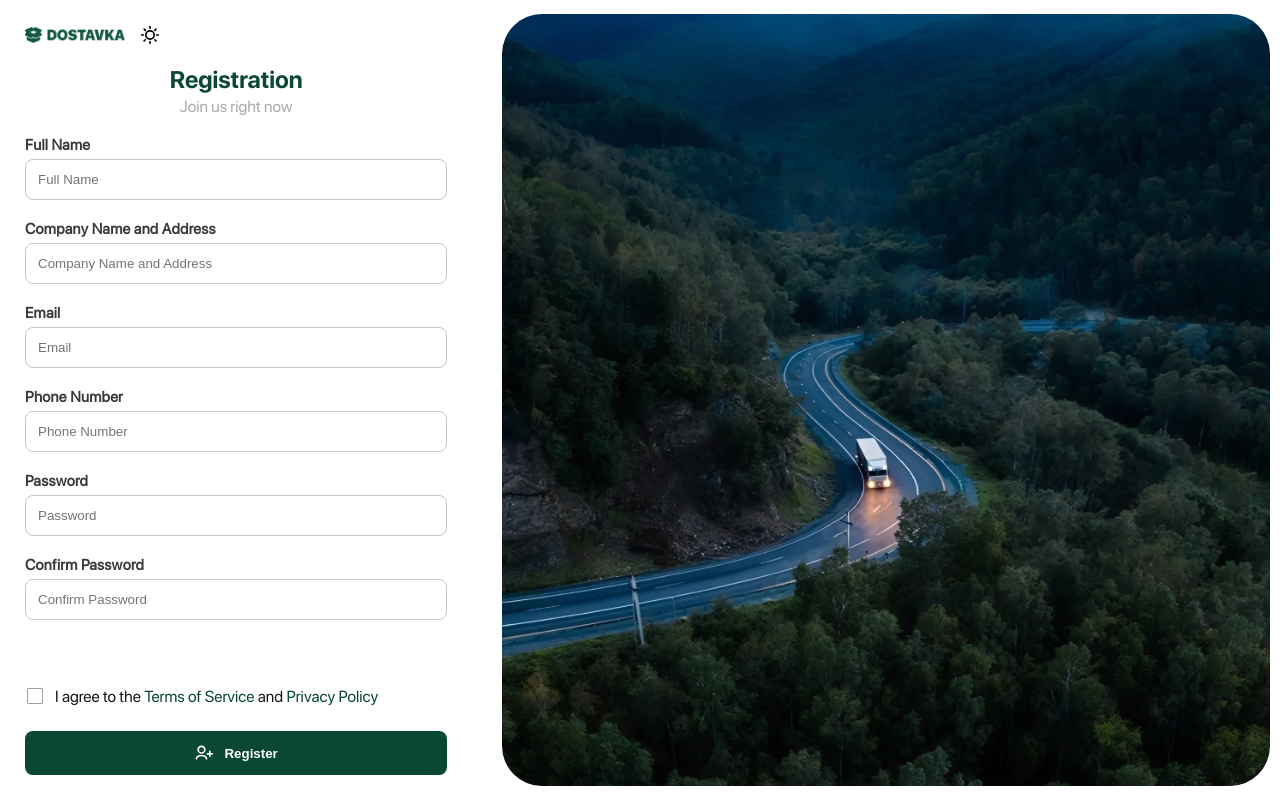
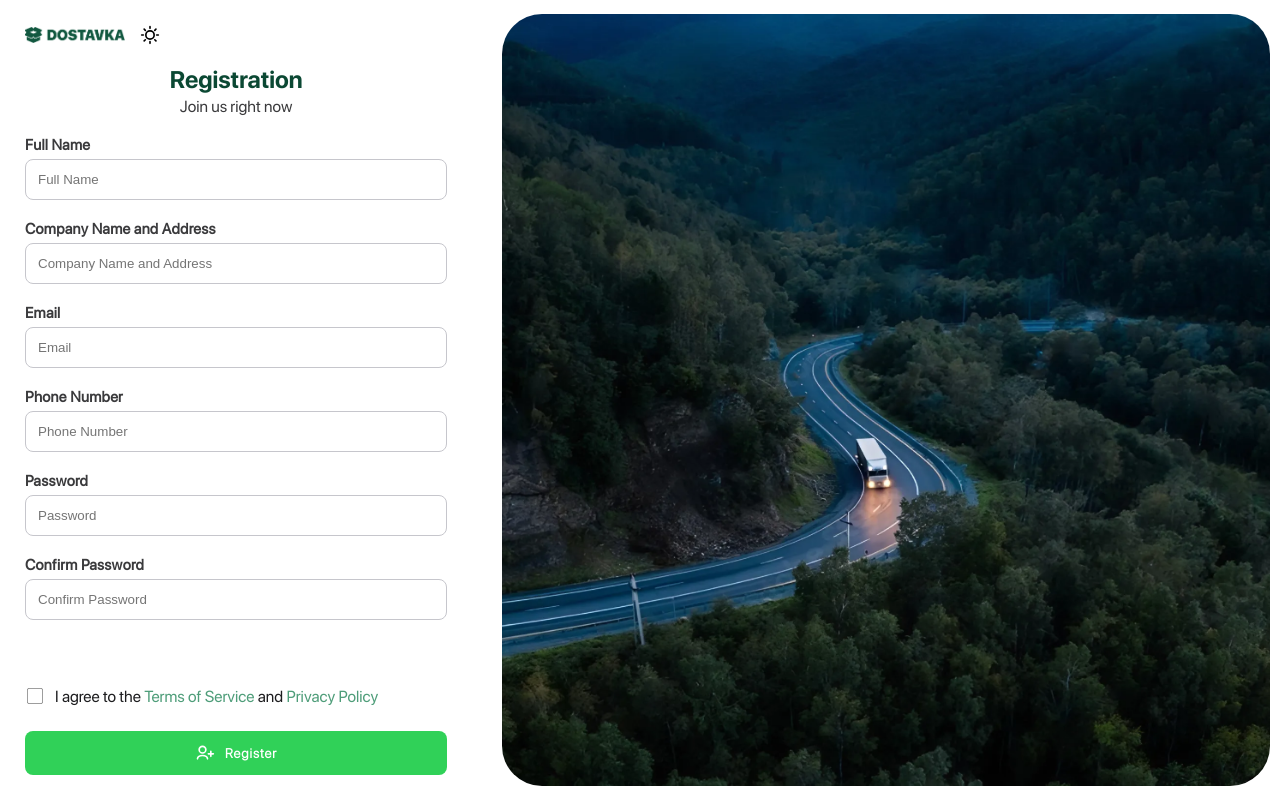
Before and after one commit to k4rpenko/Dostavka, a Next.js app in the folder client/: page /register/director in a window 1280 px wide. Built offline with nearby package versions, Linux system fonts and the light colour scheme.

Commit message:
Додано dark theme для реєстрації директора, оновлено стилі upd

```diff
--- a/client/src/app/(authentication)/register/director/style.module.scss
+++ b/client/src/app/(authentication)/register/director/style.module.scss
@@ -6,50 +6,13 @@
     flex-direction: row;
     overflow: hidden;
     justify-content: space-between;
-    transition: background-color 0.3s, color 0.3s;
-
-    &.darkTheme {
-        background-color: #1a1a1a;
-        color: #ffffff;
-
-        .appRegister,
-        .formContainer,
-        .registerItem {
-            background-color: #1a1a1a;
-            color: #ffffff;
-        }
-
-        input {
-            background-color: #333;
-            color: #fff;
-            border-color: #555;
-        }
-
-        .heading {
-            color: #4a90e2;
-        }
-
-        .description {
-            color: #bbb;
-        }
-
-        .checkboxContainer label {
-            color: #ddd;
-        }
-
-        .actions button {
-            background: #0051bb;
-        }
-    }
 }
 
 .appRegister {
     width: 55%;
     display: flex;
     padding: 25px;
-    color: black;
-    background-color: white;
-    transition: background-color 0.3s, color 0.3s;
+    color: var(--text-color-dark);
 }
 
 .LogoSvg {
@@ -73,7 +36,6 @@
     display: flex;
     gap: 20px;
     flex-direction: column;
-    transition: background-color 0.3s, color 0.3s;
 }
 
 .registerItem {
@@ -81,13 +43,11 @@
     width: 100%;
     display: flex;
     flex-direction: column;
-    transition: background-color 0.3s, color 0.3s;
 }
 
 .heading {
     color: var(--hover);
     font-family: var(--font-sfpro-bold);
-    transition: color 0.3s;
 }
 
 .headingItem {
@@ -101,8 +61,7 @@
 .description {
     margin-bottom: 20px;
     font-family: var(--font-sfpro-regular);
-    color: #aaa;
-    transition: color 0.3s;
+    color: var(--grey);
 }
 
 .formBox {
@@ -133,8 +92,7 @@
         margin-bottom: 10px;
         border-radius: 8px;
         border: 1px solid var(--grey-light-80);
-        color: var(--grey-dark);
-        transition: background-color 0.3s, border-color 0.3s, color 0.3s;
+        color: var(--text-color-dark);
 
         &:focus {
             border-color: var(--hover);
@@ -147,7 +105,6 @@
         color: var(--grey);
         letter-spacing: 0.3px;
         font-family: var(--font-sfpro-regular);
-        transition: color 0.3s;
     }
 }
 
@@ -159,8 +116,7 @@
 
     label {
         font-family: var(--font-sfpro-regular);
-        color: var(--grey-dark);
-        transition: color 0.3s;
+        color: var(--text-color-dark);
     }
 
     input {
@@ -171,7 +127,7 @@
     }
 
     a {
-        color: var(--hover);
+        color: var(--grean-so-light);
         text-decoration: none;
     }
 }
@@ -186,7 +142,7 @@
         gap: 10px;
         width: 100%;
         padding: 12px;
-        background: var(--hover);
+        background: var(--grean);
         border: none;
         color: white;
         font-weight: bold;
@@ -195,9 +151,8 @@
         align-items: center;
         justify-content: center;
         flex-direction: row;
-        transition: background-color 0.3s;
 
-        samp {
+        span {
             letter-spacing: 1px;
             font-family: var(--font-sfpro-light);
         }
@@ -228,3 +183,30 @@
     height: 99%;
     overflow: hidden;
 }
+
+.darkTheme {
+    background-color: var(--dark-background);
+    color: var(--text-color-white);
+
+    .appRegister {
+        color: var(--text-color-white);
+    }
+
+    .formInput {
+        input {
+            color: var(--text-color-white);
+            background-color: transparent;
+            border-color: var(--grey-light);
+        }
+
+        h2 {
+            color: var(--grey-light-80);
+        }
+    }
+
+    .checkboxContainer {
+        label {
+            color: var(--text-color-white);
+        }
+    }
+}
```
